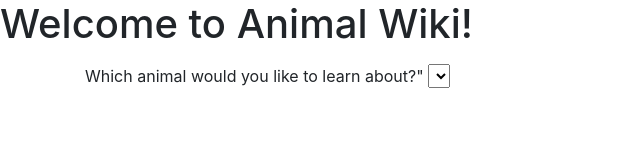
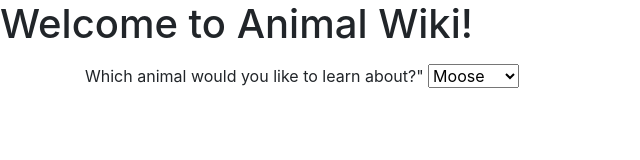
Before and after one commit to KarlStarkweather/branching-practice, a plain HTML site: page index.html in a window 1280 px wide. Shown: the whole page, without its empty margins (0-640 px from the left). Drawn offline with Linux system fonts and the light colour scheme.

Commit message:
debug select control

```diff
--- a/index.html
+++ b/index.html
@@ -14,10 +14,10 @@
   <div class = "container">
     <label for="choose-animal">Which animal would you like to learn about?"</label>
     <select name="form-control" id="choose-animal">Animal
-      <option value="Moose"></option>
-      <option value="Iguana"></option>
-      <option value="Turkey"></option>
-      <option value="Aardvark"></option>
+      <option>Moose</option>
+      <option>Iguana</option>
+      <option>Turkey</option>
+      <option>Aardvark</option>
     </select>
 
   </div>
```
